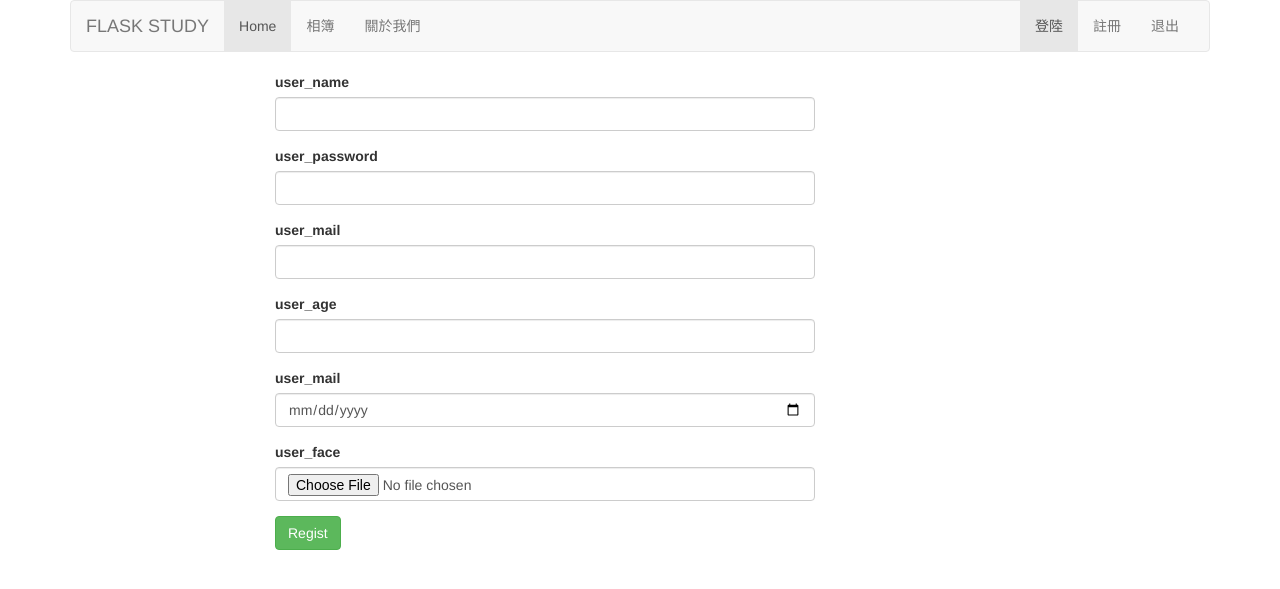
After one commit to kuanwei1117/httpserver, a Flask app: page /regist/ in a window 1280 px wide. The commit adds this page. Shown: the top 589 px of the page. Run offline with Flask 2, Linux system fonts and the light colour scheme.

Commit message:
Initialize Project

```diff
--- a/run.py
+++ b/run.py
@@ -1,46 +1,32 @@
-# -*- coding: utf-8 -*-
-
-# @Date    : 2018-10-26
-# @Author  : Peng Shiyu
-
-from flask import (
-    Flask,
-    render_template,
-    request,
-    jsonify,
-)
+from flask import Flask, redirect, url_for
+from flask import render_template,request
+from model import User
 
 app = Flask(__name__)
 
+@app.route('/')
+def index():
+    return render_template('index.html')
 
-@app.route("/")
-def index():
-    return render_template("index.html")
+@app.route('/login/',methods=['GET','POST'])
+def user_login():
+    return render_template('user_login.html')
 
+@app.route('/regist/',methods=['GET','POST'])
+def user_regist():
+    if request.method == "POST":
+        print(request.form)
+        user = User()
+        user.name = request.form["user_name"]
+        user.pwd = request.form["user_pwd"]
+        user.mail = request.form["user_mail"]
+        user.age= request.form["user_age"]
+        user.birthday = request.form["user_birthday"]
+        user.face = request.form["user_face"]
+        print(user.name)
 
-@app.route("/get")
-def get():
-    headers = dict(request.headers)
-    data = {}
-    data["headers"] = headers
-    data["url"] = request.url
-    data["args"] = request.args
-    data["remote_addr"] = request.remote_addr
-
-    return jsonify(data)
-
-
-@app.route("/post", methods=["POST"])
-def post():
-    headers = dict(request.headers)
-    data = {}
-    data["headers"] = headers
-    data["url"] = request.url
-    data["form"] = request.form
-    data["remote_addr"] = request.remote_addr
-
-    return jsonify(data)
-
+        return redirect(url_for("user_login",username=user.name))
+    return render_template('user_regist.html')
 
 if __name__ == '__main__':
     app.run()
--- /dev/null
+++ b/templates/layout.html
@@ -0,0 +1,51 @@
+<!DOCTYPE html>
+<html lang="zh-CN">
+<head>
+    <meta charset="utf-8">
+    <meta http-equiv="X-UA-Compatible" content="IE=edge">
+    <meta name="viewport" content="width=device-width, initial-scale=1">
+    <title>flask home</title>
+
+    <!-- Bootstrap -->
+    <link href="https://cdn.jsdelivr.net/npm/bootstrap@3.3.7/dist/css/bootstrap.min.css" rel="stylesheet">
+</head>
+<body>
+
+<div class="container">
+    <!-- Static navbar -->
+    <nav class="navbar navbar-default">
+        <div class="container-fluid">
+            <div class="navbar-header">
+                <button type="button" class="navbar-toggle collapsed" data-toggle="collapse" data-target="#navbar"
+                        aria-expanded="false" aria-controls="navbar">
+                </button>
+                <a class="navbar-brand" href="#">FLASK STUDY</a>
+            </div>
+            <div id="navbar" class="navbar-collapse collapse">
+                <ul class="nav navbar-nav">
+                    <li class="active"><a href="{{ url_for("index") }}">Home</a></li>
+                    <li><a href="#">相簿</a></li>
+                    <li><a href="#">關於我們</a></li>
+                </ul>
+                <ul class="nav navbar-nav navbar-right">
+                    <li class="active"><a href="{{ url_for("user_login") }}">登陸</a></li>
+                    <li><a href="{{ url_for("user_regist") }}">註冊</a></li>
+                    <li><a href="">退出</a></li>
+                </ul>
+            </div><!--/.nav-collapse -->
+        </div><!--/.container-fluid -->
+    </nav>
+
+
+    {% block content %}
+
+    {% endblock %}
+
+</div> <!-- /container -->
+
+
+<script src="https://cdn.jsdelivr.net/npm/jquery@1.12.4/dist/jquery.min.js"></script>
+<!-- 加载 Bootstrap 的所有 JavaScript 插件。你也可以根据需要只加载单个插件。 -->
+<script src="https://cdn.jsdelivr.net/npm/bootstrap@3.3.7/dist/js/bootstrap.min.js"></script>
+</body>
+</html>
--- /dev/null
+++ b/templates/user_regist.html
@@ -0,0 +1,43 @@
+{% extends "layout.html" %}
+
+{% block content%}
+
+    <form role="form" method="post" class="col-md-6 col-md-offset-2">
+    <div class="form-group">
+        <label for="user_name">user_name</label>
+        <input type="text" id="user_name" name="user_name" class="form-control">
+    </div>
+
+    <div class="form-group">
+        <label for="user_name">user_password</label>
+        <input type="password" id="user_pwd" name="user_pwd" class="form-control">
+    </div>
+
+    <div class="form-group">
+        <label for="user_mail">user_mail</label>
+        <input type="email" id="user_mail" name="user_mail" class="form-control">
+    </div>
+
+    <div class="form-group">
+        <label for="user_age">user_age</label>
+        <input type="number" id="user_age" name="user_age" class="form-control">
+    </div>
+
+    <div class="form-group">
+        <label for="user_birthday">user_mail</label>
+        <input type="date" id="user_birthday" name="user_birthday" class="form-control">
+    </div>
+
+    <div class="form-group">
+        <label for="user_face">user_face</label>
+        <input type="file" id="user_face" name="user_face" class="form-control">
+    </div>
+
+    <div class="form-group">
+        <input type="submit"  name="submit" class="btn btn-success" value="Regist">
+    </div>
+
+
+    </form>
+
+{% endblock %}
```
Also changed, not shown: model.py (added, +8 -0 lines), templates/form.html (added, +30 -0 lines), templates/index.html (+11 -27 lines), templates/user_login.html (added, +23 -0 lines).
